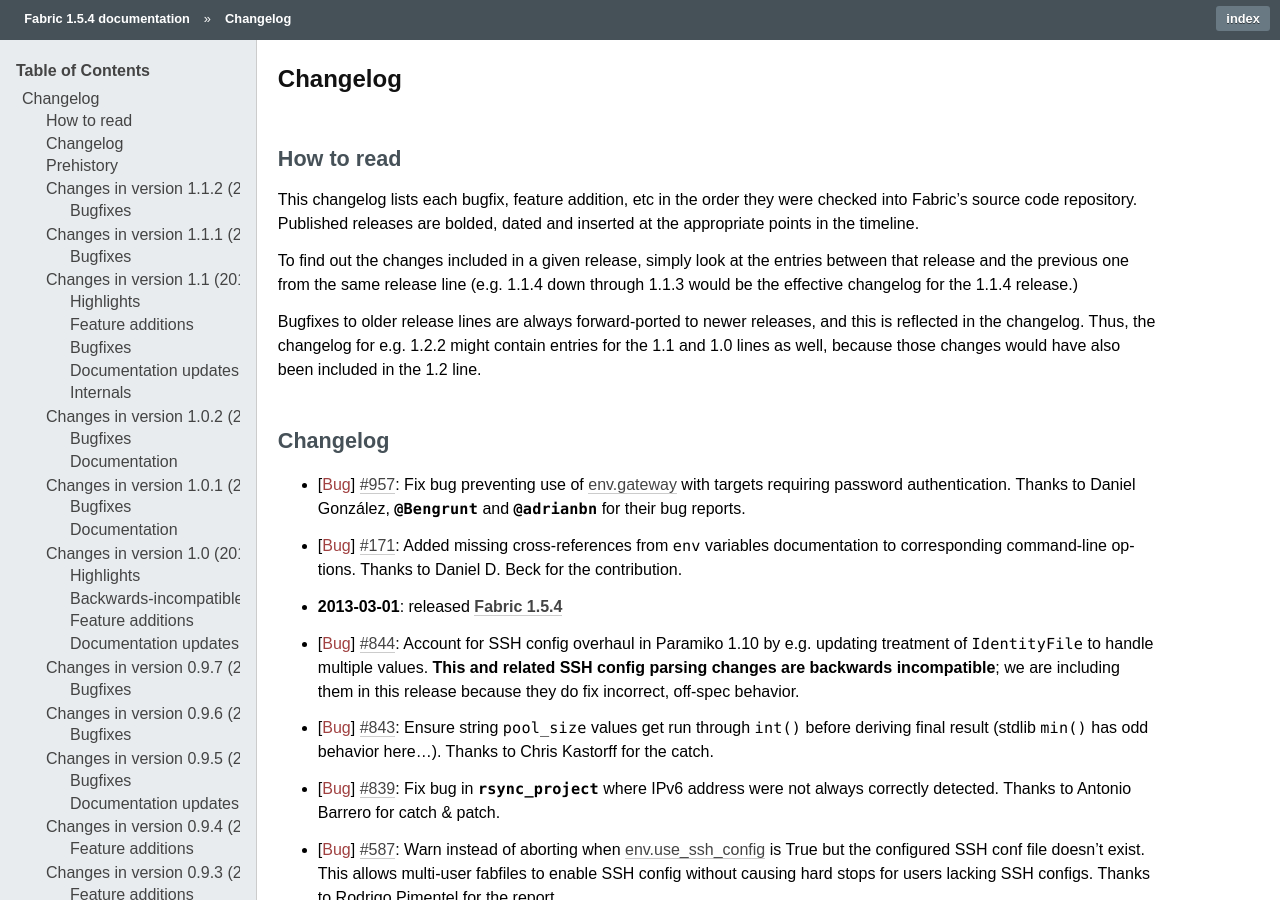
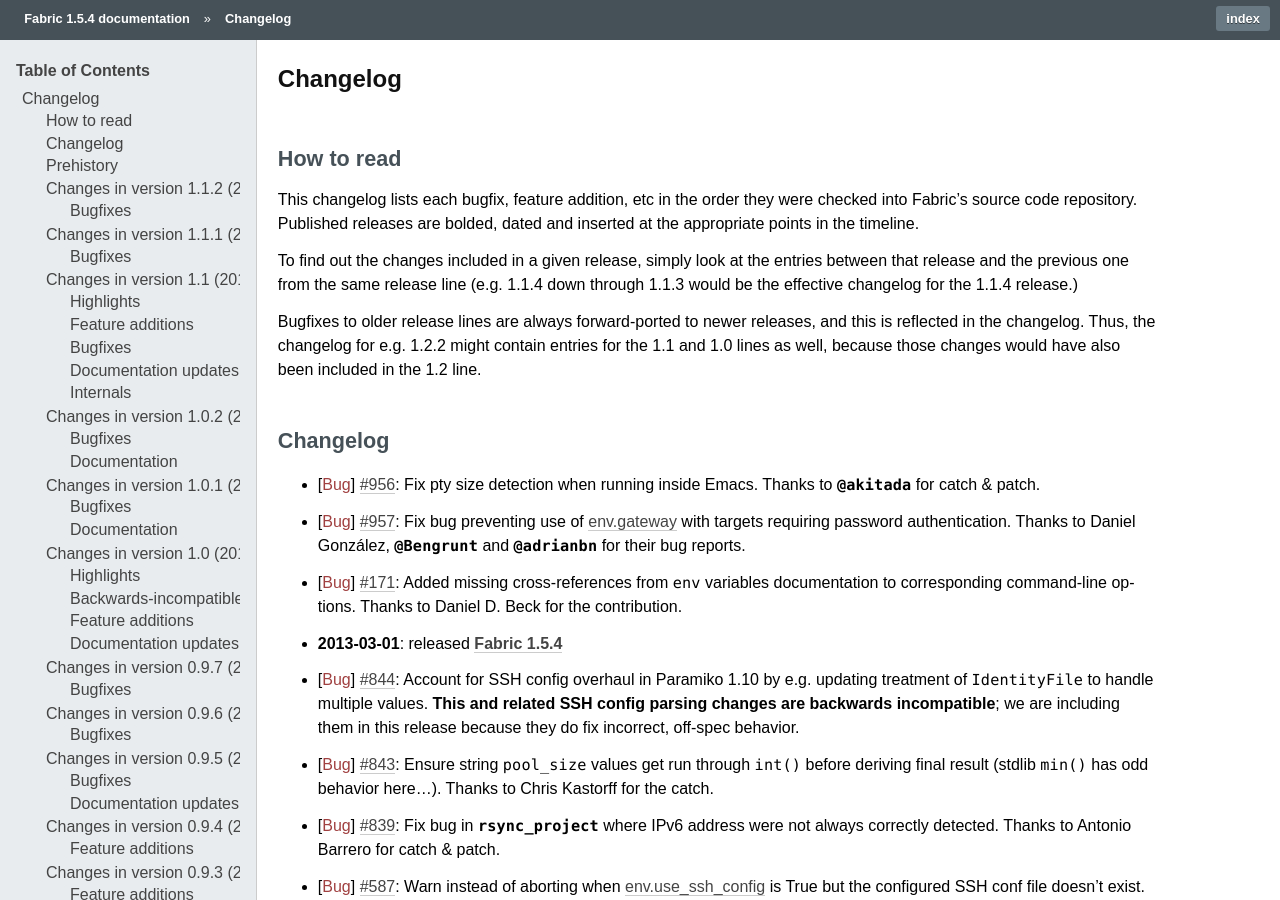
Before and after one commit to fabric/fabric, a Sphinx documentation site: the page built from docs/changelog.rst, in a window 1280 px wide and 900 px high. Built offline with Sphinx 7.4.7, drawn with Linux system fonts in a browser that asks for light colours.

Commit message:
Changelog re #956, fixes #956

```diff
--- a/docs/changelog.rst
+++ b/docs/changelog.rst
@@ -25,6 +25,8 @@
 Changelog
 =========
 
+* :bug:`956` Fix pty size detection when running inside Emacs. Thanks to
+  `@akitada` for catch & patch.
 * :bug:`957` Fix bug preventing use of :ref:`env.gateway <gateway>` with
   targets requiring password authentication. Thanks to Daniel González,
   `@Bengrunt` and `@adrianbn` for their bug reports.
```
